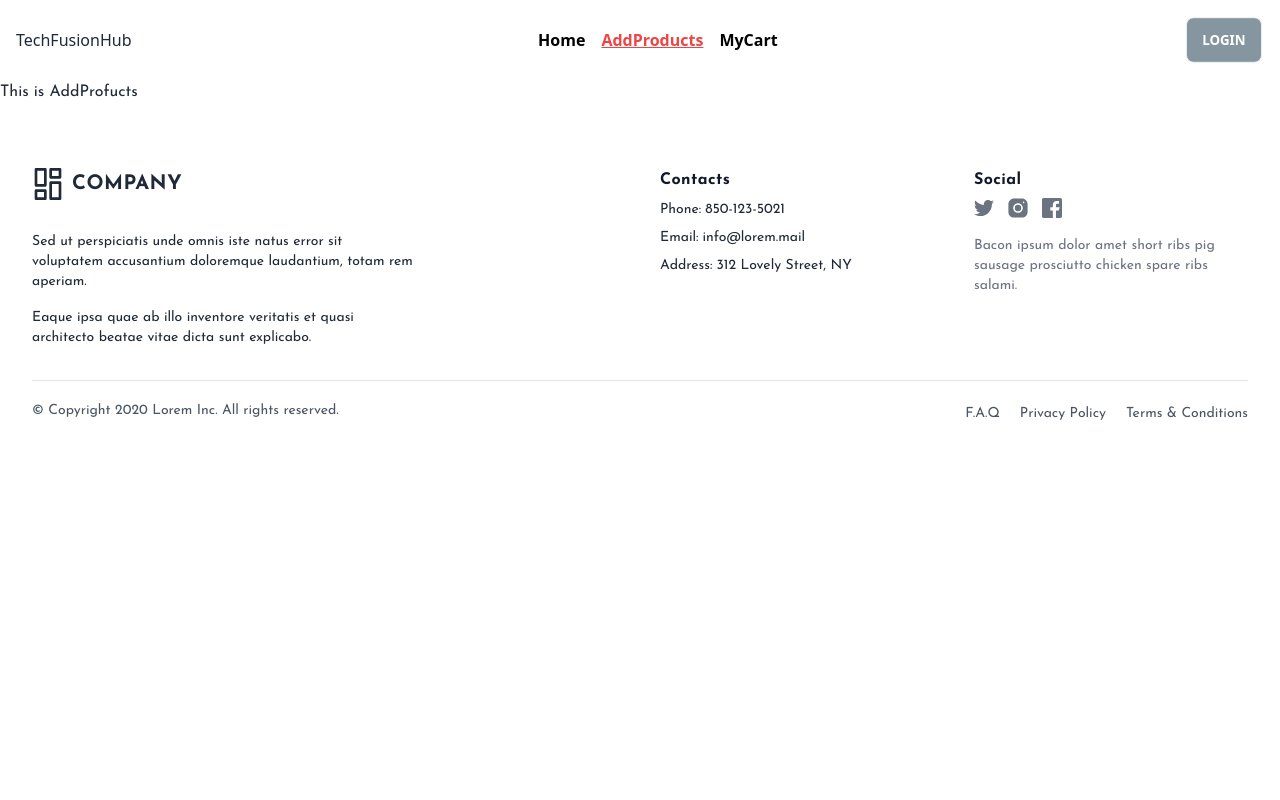
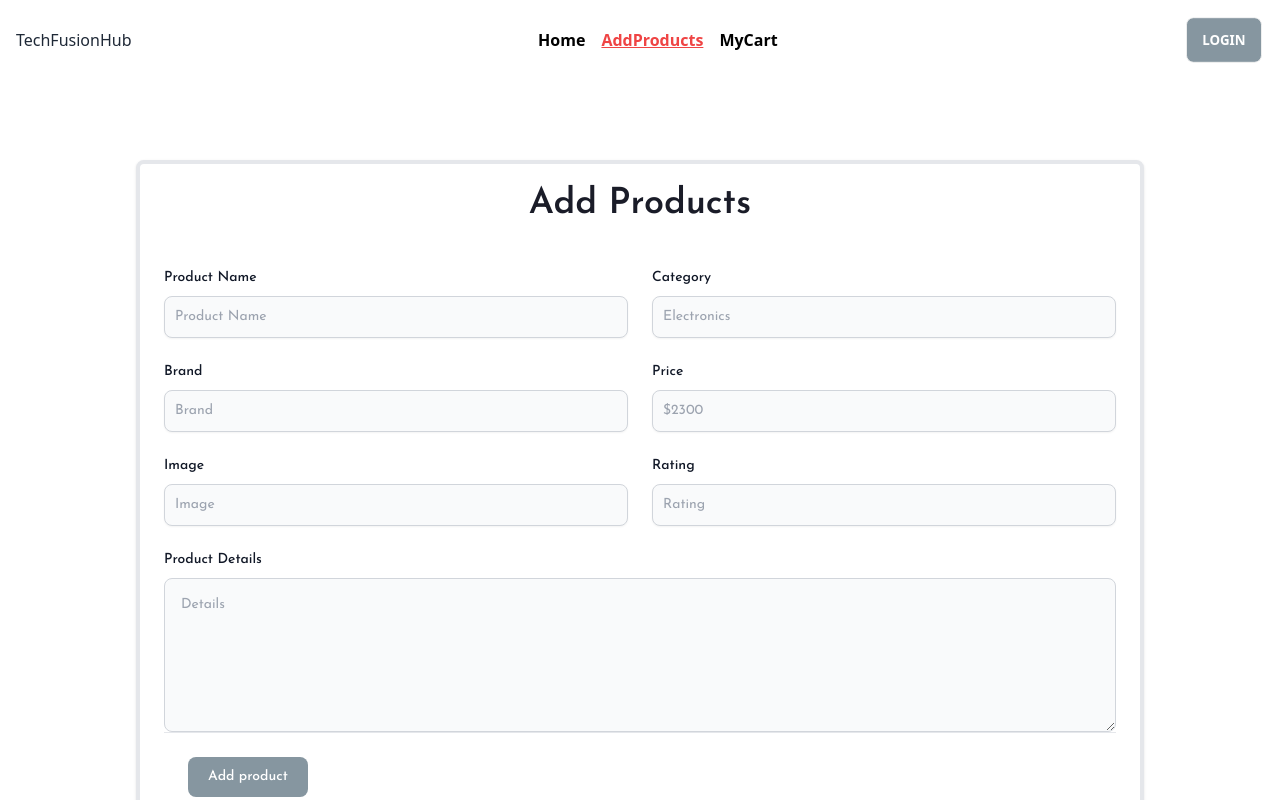
Before and after one commit to shajadanirob/TeachFassionHub, a React (Vite) app: page /addProducts in a window 1280 px wide. Shown: the top 800 px of the page. Built offline with nearby package versions, Linux system fonts and the light colour scheme.

Commit message:
add a server side this webside

```diff
--- a/src/Components/BrandCategory/BrandCategory.jsx
+++ b/src/Components/BrandCategory/BrandCategory.jsx
@@ -1,57 +1,78 @@
+import { Link, useLoaderData } from "react-router-dom";
 
 
 const BrandCategory = () => {
+
+  const lodarData = useLoaderData()
+
+console.log(lodarData)
+
+
+
+
+
+
     return (
        <div className="max-w-screen-xl mx-auto px-8 md:px-8 lg:px-24 py-5 my-5 ">
 
 
-<h1 className="text-center text-4xl text-[#1a1c28] my-4 underline">Our Brand</h1>
+<h1 className="text-3xl sm:text-4xl text-center my-5 leading-normal font-extrabold tracking-tight text-[#1a1c28]">Our Brand</h1>
 
 <div className="flex flex-col md:grid md:grid-cols-3 gap-3">
 
 
-  <div className="relative rounded overflow-hidden">
+  <Link to={`/products/${lodarData.brand}`}  className="relative rounded overflow-hidden">
     <img src="https://i.ibb.co/ThXqnGQ/pexels-obi-onyeador-13080838.jpg" alt="Metal Planters" className="w-full"/>
     <p
       className="cursor-pointer absolute inset-0 bg-black bg-opacity-40 flex items-center justify-center text-2xl text-center text-white font-roboto font-medium group-hover:bg-opacity-60 transition">
       Samsung
     </p>
-  </div>
-  <div className="relative rounded overflow-hidden">
+  </Link>
+
+
+  <Link to={`/products/${lodarData.brand}`}  className="relative rounded overflow-hidden">
     <img src="https://i.ibb.co/1nZyKjk/pexels-armand-valendez-544295.jpg" alt="Table Top Planters" className="w-full"/>
     <p
       className="cursor-pointer absolute inset-0 bg-black bg-opacity-40 flex items-center justify-center text-2xl text-center text-white font-roboto font-medium group-hover:bg-opacity-60 transition">
       Apple
     </p>
-  </div>
-  <div className="relative rounded overflow-hidden">
-    <img src="https://source.unsplash.com/400x300/?wall-mounted-stands" alt="Wall Mounted Stands" className="w-full"/>
+  </Link>
+
+
+  <Link to={`/products/${lodarData.brand}`}  className="relative rounded overflow-hidden">
+    <img src="https://i.ibb.co/R0hKYS8/Lenovo-Cover.webp" alt="Wall Mounted Stands" className="w-full"/>
     <p
       className="cursor-pointer absolute inset-0 bg-black bg-opacity-40 flex items-center justify-center text-2xl text-center text-white font-roboto font-medium group-hover:bg-opacity-60 transition">
-      Wall Mounted Stands
+      Lenovo
     </p>
-  </div>
-  <div className="relative rounded overflow-hidden">
-    <img src="https://source.unsplash.com/400x300/?jute-plant-pots" alt="Jute Plant Pots" className="w-full"/>
+  </Link>
+
+
+  <Link to={`/products/${lodarData.brand}`} className="relative rounded overflow-hidden">
+    <img src="https://i.ibb.co/gTgWBfj/HD-wallpaper-asus-carbon-logo-grunge-art-carbon-background-creative-asus-black-logo-asus-logo-asus.jpg" alt="Jute Plant Pots" className="w-full"/>
     <p
       className="cursor-pointer absolute inset-0 bg-black bg-opacity-40 flex items-center justify-center text-2xl text-center text-white font-roboto font-medium group-hover:bg-opacity-60 transition">
-      Jute Plant Pots
+      Asus
     </p>
-  </div>
-  <div className="relative rounded overflow-hidden">
-    <img src="https://source.unsplash.com/400x300/?bird-feeders" alt="Bird Feeders" className="w-full"/>
+  </Link>
+
+
+  <Link to={`/products/${lodarData.brand}`}  className="relative rounded overflow-hidden">
+    <img src="https://i.ibb.co/TRjZ2Lm/Sony-Logo-1957.png" alt="Bird Feeders" className="w-full"/>
     <p
       className="cursor-pointer absolute inset-0 bg-black bg-opacity-40 flex items-center justify-center text-2xl text-center text-white font-roboto font-medium group-hover:bg-opacity-60 transition">
-      Bird Feeders
+      Sony
     </p>
-  </div>
-  <div className="relative rounded overflow-hidden">
-    <img src="https://source.unsplash.com/400x300/?hanging-birds" alt="Hanging Birds" className="w-full"/>
+  </Link>
+
+
+  <Link to={`/products/${lodarData.brand}`}  className="relative rounded overflow-hidden">
+    <img src="https://i.ibb.co/s6Pwv2P/TOSHIBA-Logo.png" alt="Hanging Birds" className="w-full"/>
     <p
       className="cursor-pointer absolute inset-0 bg-black bg-opacity-40 flex items-center justify-center text-2xl text-center text-white font-roboto font-medium group-hover-bg-opacity-60 transition">
-      Hanging Birds
+      Toshiba
     </p>
-  </div>
+  </Link>
 
 
 
--- a/src/Components/Discount/Discount.jsx
+++ b/src/Components/Discount/Discount.jsx
@@ -3,7 +3,7 @@
 const Discount = () => {
     return (
    <div className="max-w-screen-xl mx-auto px-8 md:px-8 lg:px-24 py-5 my-5 ">
-    <h1 className="text-center text-4xl text-[#1a1c28] my-4 underline">Discount</h1>
+    <h1 className="text-3xl sm:text-4xl leading-normal font-extrabold tracking-tight text-[#1a1c28] text-center my-5">Discount</h1>
 
 
 <div className="relative flex flex-col items-center mx-auto lg:flex-row-reverse lg:max-w-5xl lg:mt-12 xl:max-w-6xl">
--- /dev/null
+++ b/src/Components/ProductCategory/ProductsCategory.jsx
@@ -0,0 +1,11 @@
+
+
+const ProductsCategory = () => {
+    return (
+        <div>
+            <h1>Hello</h1>
+        </div>
+    );
+};
+
+export default ProductsCategory;
--- a/src/Pages/AddProducts/AddProducts.jsx
+++ b/src/Pages/AddProducts/AddProducts.jsx
@@ -1,11 +1,121 @@
+import { json } from "react-router-dom";
 
 
 const AddProducts = () => {
-    return (
-        <div>
-          <h1>This is AddProfucts</h1>
+
+const handleSubmit = event =>{
+  event.preventDefault()
+  const form = event.target;
+  const productName = form.productName.value;
+  const brand  = form.brand.value;
+  const category = form.category.value;
+  const price = form.price.value;
+  const rating = form.rating.value;
+  const ProductDetails = form.ProductDetails.value;
+  console.log(productName,brand,category,price,rating,ProductDetails)
+
+  const products ={productName,brand,category,price,rating,ProductDetails}
+
+  fetch("http://localhost:5000/products", {
+    method: "POST",
+    headers: {
+      "Content-Type": "application/json",
+    },
+    body: JSON.stringify(products),
+  })
+    .then((res) => res.json())
+    .then((data) => {
+      console.log(data);
+    });
+};
+
+
+
+
+
+
+
+return (
+  <div className="max-w-screen-xl mx-auto px-8 md:px-8 lg:px-24 py-5 my-5">
+
+<div className="bg-white  border-4 rounded-lg shadow relative m-10">
+<h2 className="text-3xl sm:text-4xl text-center font-semibold my-5 text-[#1a1c28]">Add Products</h2>
+
+
+<div className="p-6 space-y-6">
+    <form onSubmit={handleSubmit}>
+        <div className="grid grid-cols-6 gap-6">
+            <div className="col-span-6 sm:col-span-3">
+                <label for="product-name" className="text-sm font-medium text-gray-900 block mb-2">Product Name</label>
+                <input type="text" name="productName" id="product-name" className="shadow-sm bg-gray-50 border border-gray-300 text-gray-900 sm:text-sm rounded-lg focus:ring-cyan-600 focus:border-cyan-600 block w-full p-2.5" placeholder="Product Name" required=""/>
+            </div>
+            <div className="col-span-6 sm:col-span-3">
+                <label for="category" className="text-sm font-medium text-gray-900 block mb-2">Category</label>
+                <input type="text" name="category" id="category" className="shadow-sm bg-gray-50 border border-gray-300 text-gray-900 sm:text-sm rounded-lg focus:ring-cyan-600 focus:border-cyan-600 block w-full p-2.5" placeholder="Electronics" required=""/>
+            </div>
+            <div className="col-span-6 sm:col-span-3">
+                <label for="brand" className="text-sm font-medium text-gray-900 block mb-2">Brand</label>
+                <input type="text" name="brand" id="brand" className="shadow-sm bg-gray-50 border border-gray-300 text-gray-900 sm:text-sm rounded-lg focus:ring-cyan-600 focus:border-cyan-600 block w-full p-2.5" placeholder="Brand" required=""/>
+            </div>
+            <div className="col-span-6 sm:col-span-3">
+                <label for="price" className="text-sm font-medium text-gray-900 block mb-2">Price</label>
+                <input type="number" name="price" id="price" className="shadow-sm bg-gray-50 border border-gray-300 text-gray-900 sm:text-sm rounded-lg focus:ring-cyan-600 focus:border-cyan-600 block w-full p-2.5" placeholder="$2300" required=""/>
+            </div>
+
+
+
+
+
+            <div className="col-span-6 sm:col-span-3">
+                <label for="brand" className="text-sm font-medium text-gray-900 block mb-2">Image</label>
+                <input type="text" name="image"  className="shadow-sm bg-gray-50 border border-gray-300 text-gray-900 sm:text-sm rounded-lg focus:ring-cyan-600 focus:border-cyan-600 block w-full p-2.5" placeholder="Image" required=""/>
+            </div>
+
+
+
+            <div className="col-span-6 sm:col-span-3">
+                <label for="brand" className="text-sm font-medium text-gray-900 block mb-2">Rating</label>
+                <input type="text" name="rating"  className="shadow-sm bg-gray-50 border border-gray-300 text-gray-900 sm:text-sm rounded-lg focus:ring-cyan-600 focus:border-cyan-600 block w-full p-2.5" placeholder="Rating" required=""/>
+            </div>
+
+
+
+
+
+
+
+
+            <div className="col-span-full">
+                <label for="product-details" className="text-sm font-medium text-gray-900 block mb-2">Product Details</label>
+                <textarea id="product-details" rows="6" className="bg-gray-50 border border-gray-300 text-gray-900 sm:text-sm rounded-lg focus:ring-cyan-600 focus:border-cyan-600 block w-full p-4" placeholder="Details" name="ProductDetails"></textarea>
+            </div>
         </div>
+        <div className="p-6 border-t border-gray-200 rounded-b">
+    <button className="text-white bg-[#8696a0] focus:ring-4 focus:ring-cyan-200 font-medium rounded-lg text-sm px-5 py-2.5 text-center" type="submit">Add product</button>
+</div>
+
+
+
+    </form>
+</div>
+
+
+
+</div>
+
+
+
+  </div>
     );
 };
 
+
+
+
+
+
+
+
+
+
 export default AddProducts;
--- a/src/Routes/Routers.jsx
+++ b/src/Routes/Routers.jsx
@@ -4,6 +4,7 @@ import Home from "../Pages/Home/Home";
 import AddProducts from "../Pages/AddProducts/AddProducts";
 import MyCart from "../Pages/MyCart/MyCart";
 import Login from "../Pages/Login/Login";
+import ProductsCategory from "../Components/ProductCategory/ProductsCategory";
 
 const router = createBrowserRouter([
     {
@@ -12,7 +13,14 @@ const router = createBrowserRouter([
       children:[
         {
             path:'/',
-            element:<Home></Home>
+            element:<Home></Home>,
+            loader:() =>  fetch('http://localhost:5000/products')
+        },
+        {
+          path:'/products/:brand',
+          element:<ProductsCategory></ProductsCategory>,
+          loader: ({params}) => fetch(`http://localhost:5000/products/${params.brand}`)
+
         },
         {
             path:'/addProducts',
```
